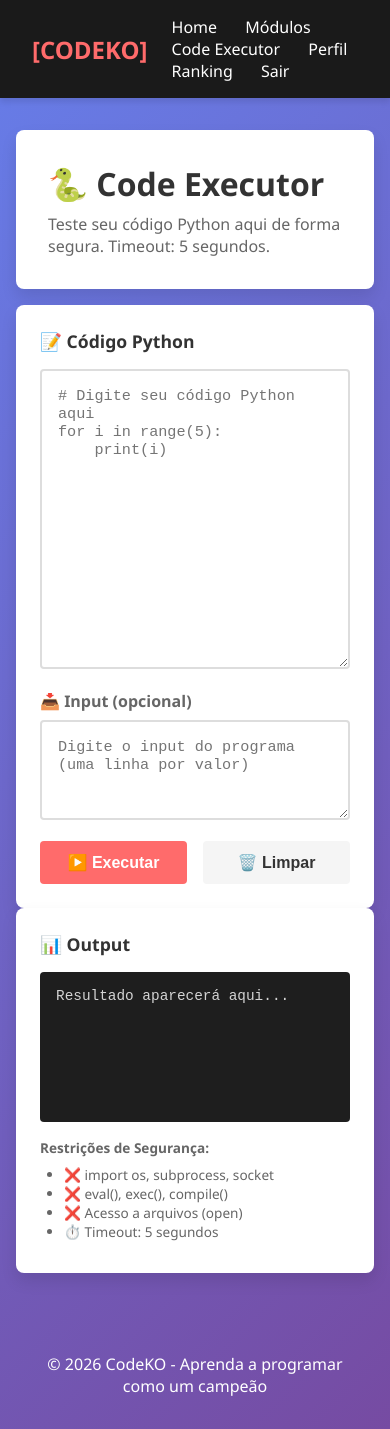
After one commit to Muryllohenrique0611/codeko, a Flask app: page /code-executor in a window 390 px wide. The commit adds this page. Run offline with Flask 3, Linux system fonts and the light colour scheme; the visitor is signed in with stand-in values (Sample User, id 1).

Commit message:
feat: implementar execucao segura de codigo python com sandbox

```diff
--- a/app/routes/main.py
+++ b/app/routes/main.py
@@ -43,3 +43,9 @@ def quiz(module_id):
     from app.models import Module
     module = Module.query.get_or_404(module_id)
     return render_template("quiz.html", user=current_user, module=module, module_id=module_id)
+
+
+@main_bp.route("/code-executor")
+@login_required
+def code_executor():
+    return render_template("code_executor.html", user=current_user)
--- a/app/templates/base.html
+++ b/app/templates/base.html
@@ -116,6 +116,7 @@
             {% if current_user.is_authenticated %}
                 <a href="{{ url_for('main.home') }}">Home</a>
                 <a href="{{ url_for('main.modules') }}">Módulos</a>
+                <a href="{{ url_for('main.code_executor') }}">Code Executor</a>
                 <a href="{{ url_for('main.profile') }}">Perfil</a>
                 <a href="{{ url_for('main.ranking') }}">Ranking</a>
                 <a href="{{ url_for('auth.logout') }}">Sair</a>
--- /dev/null
+++ b/app/templates/code_executor.html
@@ -0,0 +1,267 @@
+{% extends "base.html" %}
+
+{% block title %}Code Executor - CodeKO{% endblock %}
+
+{% block extra_styles %}
+    <style>
+        .executor-container {
+            display: grid;
+            grid-template-columns: 1fr 1fr;
+            gap: 2rem;
+            margin: 2rem auto;
+            max-width: 1400px;
+        }
+
+        .editor-panel {
+            background: white;
+            border-radius: 8px;
+            padding: 1.5rem;
+            box-shadow: 0 8px 16px rgba(0,0,0,0.1);
+        }
+
+        .panel-title {
+            font-weight: bold;
+            margin-bottom: 1rem;
+            font-size: 1.1rem;
+        }
+
+        textarea {
+            width: 100%;
+            min-height: 300px;
+            padding: 1rem;
+            border: 2px solid var(--border);
+            border-radius: 4px;
+            font-family: 'Courier New', monospace;
+            font-size: 0.95rem;
+            resize: vertical;
+        }
+
+        textarea:focus {
+            outline: none;
+            border-color: var(--primary);
+        }
+
+        .button-group {
+            display: flex;
+            gap: 1rem;
+            margin-top: 1rem;
+        }
+
+        .btn {
+            flex: 1;
+            padding: 0.75rem;
+            border: none;
+            border-radius: 4px;
+            cursor: pointer;
+            font-weight: bold;
+            transition: all 0.3s;
+        }
+
+        .btn-execute {
+            background: var(--primary);
+            color: white;
+        }
+
+        .btn-execute:hover {
+            background: #ff5252;
+        }
+
+        .btn-clear {
+            background: var(--light);
+            color: var(--text);
+        }
+
+        .btn-clear:hover {
+            background: #ddd;
+        }
+
+        .output-box {
+            background: #1e1e1e;
+            color: #d4d4d4;
+            padding: 1rem;
+            border-radius: 4px;
+            min-height: 150px;
+            font-family: 'Courier New', monospace;
+            font-size: 0.9rem;
+            overflow-y: auto;
+            max-height: 300px;
+            margin-top: 1rem;
+            white-space: pre-wrap;
+            word-wrap: break-word;
+        }
+
+        .output-box.error {
+            border-left: 4px solid var(--primary);
+        }
+
+        .output-box.success {
+            border-left: 4px solid #4CAF50;
+        }
+
+        .status {
+            margin-top: 1rem;
+            padding: 1rem;
+            border-radius: 4px;
+            text-align: center;
+            font-weight: bold;
+        }
+
+        .status.success {
+            background: #E8F5E9;
+            color: #2E7D32;
+        }
+
+        .status.error {
+            background: #FFEBEE;
+            color: #C62828;
+        }
+
+        .status.loading {
+            background: #E3F2FD;
+            color: #1565C0;
+        }
+
+        .input-group {
+            margin-top: 1rem;
+        }
+
+        .input-group label {
+            display: block;
+            margin-bottom: 0.5rem;
+            font-weight: bold;
+            color: #666;
+        }
+
+        @media (max-width: 1024px) {
+            .executor-container {
+                grid-template-columns: 1fr;
+            }
+        }
+    </style>
+{% endblock %}
+
+{% block content %}
+    <div class="card" style="margin-bottom: 1rem;">
+        <h1 style="margin-bottom: 0.5rem;">🐍 Code Executor</h1>
+        <p style="color: #666;">Teste seu código Python aqui de forma segura. Timeout: 5 segundos.</p>
+    </div>
+
+    <div class="executor-container">
+        <!-- Editor -->
+        <div class="editor-panel">
+            <div class="panel-title">📝 Código Python</div>
+            <textarea id="codeEditor" placeholder="# Digite seu código Python aqui
+for i in range(5):
+    print(i)"></textarea>
+
+            <div class="input-group">
+                <label for="inputArea">📥 Input (opcional)</label>
+                <textarea id="inputArea" placeholder="Digite o input do programa (uma linha por valor)" style="min-height: 100px;"></textarea>
+            </div>
+
+            <div class="button-group">
+                <button class="btn btn-execute" id="executeBtn">▶️ Executar</button>
+                <button class="btn btn-clear" id="clearBtn">🗑️ Limpar</button>
+            </div>
+
+            <div id="status"></div>
+        </div>
+
+        <!-- Output -->
+        <div class="editor-panel">
+            <div class="panel-title">📊 Output</div>
+            <div id="output" class="output-box">Resultado aparecerá aqui...</div>
+            <div style="margin-top: 1rem; font-size: 0.85rem; color: #666;">
+                <strong>Restrições de Segurança:</strong>
+                <ul style="margin: 0.5rem 0; padding-left: 1.5rem;">
+                    <li>❌ import os, subprocess, socket</li>
+                    <li>❌ eval(), exec(), compile()</li>
+                    <li>❌ Acesso a arquivos (open)</li>
+                    <li>⏱️ Timeout: 5 segundos</li>
+                </ul>
+            </div>
+        </div>
+    </div>
+
+    <script>
+        const codeEditor = document.getElementById('codeEditor');
+        const inputArea = document.getElementById('inputArea');
+        const executeBtn = document.getElementById('executeBtn');
+        const clearBtn = document.getElementById('clearBtn');
+        const output = document.getElementById('output');
+        const status = document.getElementById('status');
+
+        executeBtn.addEventListener('click', async () => {
+            const code = codeEditor.value;
+
+            if (!code.trim()) {
+                alert('Digite algum código!');
+                return;
+            }
+
+            // Mostrar status de carregamento
+            status.className = 'status loading';
+            status.textContent = '⏳ Executando...';
+            executeBtn.disabled = true;
+
+            try {
+                const response = await fetch('/api/code/execute', {
+                    method: 'POST',
+                    headers: { 'Content-Type': 'application/json' },
+                    body: JSON.stringify({
+                        code: code,
+                        input: inputArea.value
+                    })
+                });
+
+                const result = await response.json();
+
+                if (!response.ok) {
+                    output.textContent = result.error || 'Erro desconhecido';
+                    output.className = 'output-box error';
+                    status.className = 'status error';
+                    status.textContent = '❌ ' + (result.error || 'Erro na execução');
+
+                    if (result.warnings) {
+                        output.textContent += '\n\nAvisos:\n' + result.warnings.join('\n');
+                    }
+                } else {
+                    if (result.success) {
+                        output.textContent = result.output || '(sem saída)';
+                        output.className = 'output-box success';
+                        status.className = 'status success';
+                        status.textContent = '✅ Executado com sucesso!';
+                    } else {
+                        output.textContent = result.error || result.output;
+                        output.className = 'output-box error';
+                        status.className = 'status error';
+                        status.textContent = '⚠️ ' + result.status.toUpperCase();
+                    }
+                }
+            } catch (error) {
+                output.textContent = 'Erro de rede: ' + error.message;
+                output.className = 'output-box error';
+                status.className = 'status error';
+                status.textContent = '❌ Erro ao conectar ao servidor';
+            }
+
+            executeBtn.disabled = false;
+        });
+
+        clearBtn.addEventListener('click', () => {
+            codeEditor.value = '';
+            inputArea.value = '';
+            output.textContent = 'Resultado aparecerá aqui...';
+            output.className = 'output-box';
+            status.textContent = '';
+            codeEditor.focus();
+        });
+
+        // Permitir Ctrl+Enter para executar
+        codeEditor.addEventListener('keydown', (e) => {
+            if (e.ctrlKey && e.key === 'Enter') {
+                executeBtn.click();
+            }
+        });
+    </script>
+{% endblock %}
--- /dev/null
+++ b/app/utils/__init__.py
@@ -0,0 +1,5 @@
+"""Utilitários do CodeKO."""
+
+from .code_executor import CodeExecutor
+
+__all__ = ["CodeExecutor"]
```
Also changed, not shown: app/routes/api.py (+42 -1 lines), app/utils/code_executor.py (added, +180 -0 lines).
